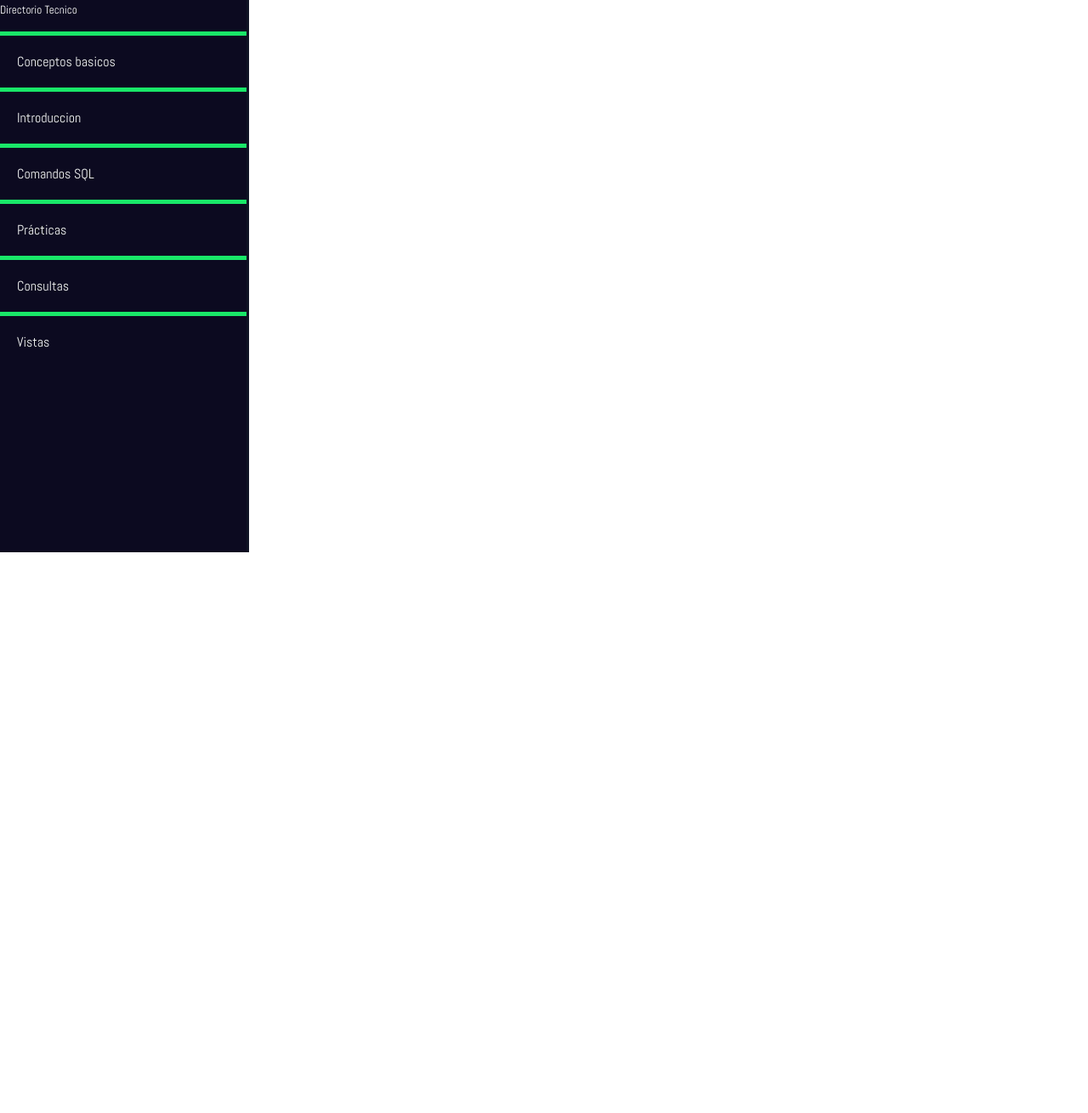
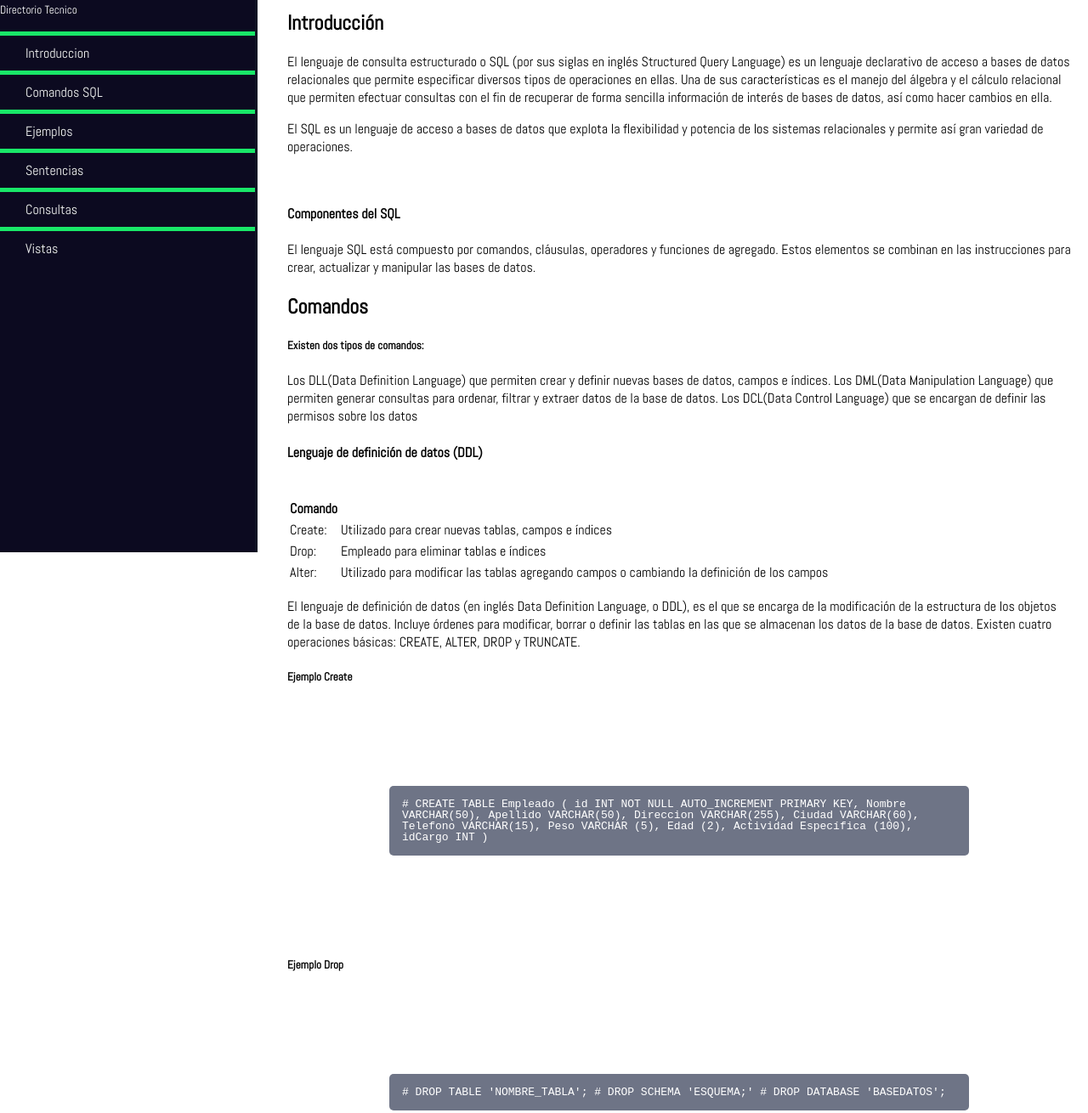
Before and after one commit to dmorasu/technical_page, a plain HTML site: page index.html in a window 1280 px wide. Shown: the part 150-1460 px from the top of the page at 85% size. Before the commit the page ends 800 px from the top, so only its background shows below. Drawn offline with Linux system fonts and the light colour scheme.

Commit message:
texto completo, diseño al 80%

```diff
--- a/css/main.css
+++ b/css/main.css
@@ -1,34 +1,34 @@
 body{
     font-family: 'Abel', sans-serif;
 }
-.menu{
+#navegacion{
 
     position: fixed;
-    min-width: 200px;
+    min-width: 290px;
     top: 0px;
     left: 0px;
-    width: 290px;
+    width: 300px;
     height: 100%;
     border-right: solid;
     border-color: #0f1324;
     background: #0c0a20;
 
 }
-.menu ul{
+#navegacion ul{
     height: 88%;
     padding: 0;
-    overflow-y: 300px;
+    overflow-y: auto;
     overflow-x: hidden;
 
 }
-.menu a{
+#navegacion a{
     display: block;
-    padding: 20px 20px;
+    padding: 10px 30px;
     color: #f5f7f5;
     text-decoration: none;
     cursor: pointer;
 }
-.menu li {
+#navegacion li {
     color: #19e768;
     border-top: 5px solid;
     list-style: none;
@@ -39,6 +39,7 @@ body{
 header{
     text-align: center;
     font-size: x-large;
+
     font-family: 'Merriweather', serif;
     color: white;
 }
@@ -50,7 +51,35 @@ small{
     margin-left: 310px;
     padding: 20px;
     margin-bottom: 110px;
-  }
+}
+
+
+code {
+    display: block;
+    text-align: left;
+    white-space: inherit;
+    position: relative;
+    word-break: normal;
+    word-wrap: normal;
+    line-height: 1;
+    background-color: #6e7486;
+    padding: 15px;
+    color: #ffffff;
+    margin: 120px;
+    border-radius: 5px;
+}
+
+
+footer {
+
+        position: fixed;
+        bottom: 12px;
+        right: 10px;
+        font-size: small;
+
+
+}
+
 @media only screen and (max-width: 815px) {
     /* For mobile phones: */
     #navegacion ul {
--- a/index.html
+++ b/index.html
@@ -13,18 +13,18 @@
 <body>
 
 
-        <nav id="navegacion" class="menu">
+        <nav id="navegacion" >
             <header><h1>Documentacion SQL</h1></header>
             <small>Directorio Tecnico</small>
             <ul >
                 <li>
-                    <a>Conceptos basicos</a>
+                    <a href="#introduccion">Introduccion</a>
                 </li>
-                <li><a>Introduccion</a></li>
-                <li><a>Comandos SQL</a></li>
-                <li><a>Prácticas</a></li>
-                <li><a>Consultas</a></li>
-                <li><a>Vistas</a></li>
+                <li><a href="#comandos">Comandos SQL</a></li>
+                <li><a href="#ejemplos">Ejemplos</a></li>
+                <li><a href="#sentencias">Sentencias</a></li>
+                <li><a href="#consultas">Consultas</a></li>
+                <li><a href="vistas">Vistas</a></li>
 
 
             </ul>
@@ -32,16 +32,87 @@
         <main id="main-doc">
             <section class="main-section">
 
-            </section>
-            <section>
+                </section>
+                <section id="introduccion">
                 <h2><strong>Conceptos Basicos</strong></h2>
                 <p>SQL (Structured Query Language) o en español Lenguaje Estructurado de Consulta es el lenguaje utilizado para definir, controlar y acceder a los datos almacenados en una base de datos relacional.</p>
+
+
+                <h2><strong>Introducción</strong></h2>
+                <p>El lenguaje de consulta estructurado o SQL (por sus siglas en inglés Structured Query Language) es un lenguaje declarativo de acceso a bases de datos relacionales que permite especificar diversos tipos de operaciones en ellas. Una de sus características es el manejo del álgebra y el cálculo relacional que permiten efectuar consultas con el fin de recuperar de forma sencilla información de interés de bases de datos, así como hacer cambios en ella.</p>
+                <p>El SQL es un lenguaje de acceso a bases de datos que explota la flexibilidad y potencia de los sistemas relacionales y permite así gran variedad de operaciones.</p> <br>
+                <h4>Componentes del SQL</h4>
+                <p>El lenguaje SQL está compuesto por comandos, cláusulas, operadores y funciones de agregado. Estos elementos se combinan en las instrucciones para crear, actualizar y manipular las bases de datos.</p>
+
+                </section>
+                <section id="comandos">
+                <h2>Comandos</h2>
+                <h5>Existen dos tipos de comandos:</h5>
+                <p>Los DLL(Data Definition Language) que permiten crear y definir nuevas bases de datos, campos e índices. Los DML(Data Manipulation Language) que permiten generar consultas para ordenar, filtrar y extraer datos de la base de datos. Los DCL(Data Control Language) que se encargan de definir las permisos sobre los datos</p>
+                <h4>Lenguaje de definición de datos (DDL)</h4> <br>
+                <table>
+                    <th>Comando</th>
+                    <tr>
+                        <td>Create:</td>
+                        <td>Utilizado para crear nuevas tablas, campos e índices</td>
+
+                    </tr>
+                    <tr>
+                        <td>Drop:</td>
+                        <td>Empleado para eliminar tablas e índices</td>
+
+                    </tr>
+                    <tr>
+                        <td>Alter:</td>
+                        <td>Utilizado para modificar las tablas agregando campos o cambiando la definición de los campos</td>
+                    </tr>
+
+                </table>
+                </section>
+
+                <section id="ejemplos">
+
+                <p>El lenguaje de definición de datos (en inglés Data Definition Language, o DDL), es el que se encarga de la modificación de la estructura de los objetos de la base de datos. Incluye órdenes para modificar, borrar o definir las tablas en las que se almacenan los datos de la base de datos. Existen cuatro operaciones básicas: CREATE, ALTER, DROP y TRUNCATE.</p>
+                <h5>Ejemplo Create</h5>
+                <code># CREATE TABLE Empleado
+                    (
+                    id INT NOT NULL AUTO_INCREMENT PRIMARY KEY,
+                    Nombre VARCHAR(50),
+                    Apellido VARCHAR(50),
+                    Direccion VARCHAR(255),
+                    Ciudad VARCHAR(60),
+                    Telefono VARCHAR(15),
+                    Peso VARCHAR (5),
+                    Edad (2),
+                    Actividad Específica (100),
+                    idCargo INT
+                    )
+                </code>
+
+                <h5>Ejemplo Drop</h5>
+                <code>
+                    # DROP TABLE 'NOMBRE_TABLA';
+                    # DROP SCHEMA 'ESQUEMA;'
+                    # DROP DATABASE 'BASEDATOS';
+                </code>
+
+                <h5>Ejemplo ALTER</h5>
+                <code>
+                    # ALTER TABLE 'NOMBRE_TABLA' ADD NUEVO_CAMPO INT;
+                    # ALTER TABLE 'NOMBRE_TABLA' DROP COLUMN NOMBRE_COLUMNA;
+                </code>
+
+
+
+                </section>
+                <section id="sentencias">
+                 <h2>Sentencias</h2>
+                 <h5>Definicion</h5>
+                    <p>Un lenguaje de manipulación de datos (Data Manipulation Language, o DML en inglés) es un lenguaje proporcionado por el sistema de gestión de base de datos que permite a los usuarios llevar a cabo las tareas de consulta o manipulación de los datos, organizados por el modelo de datos adecuado. El lenguaje de manipulación de datos más popular hoy día es SQL, usado para recuperar y manipular datos en una base de datos relacional.</p>
+
+                </section>
+                <section></section>
             </section>
-            <section></section>
-            <section></section>
-            <section></section>
-            <section></section>
-
         </main>
 
 
```
Also changed, not shown: 2.html (deleted, +0 -141 lines).
